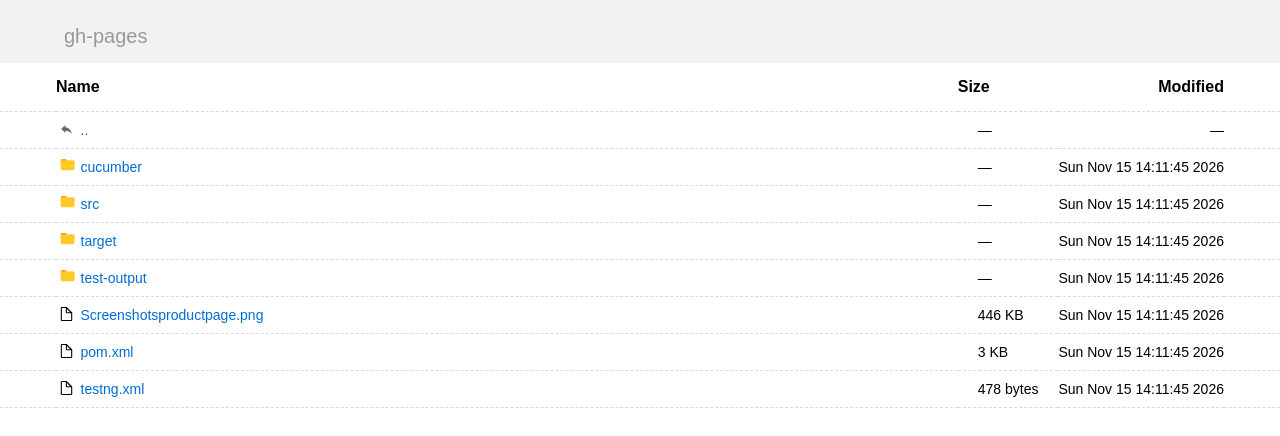
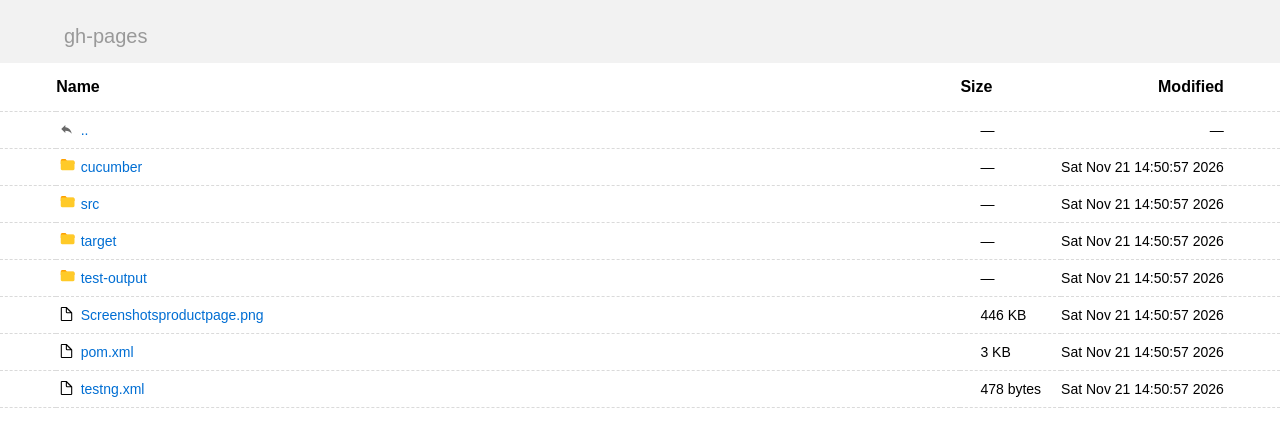
Before and after one commit to mamidisuryakumari/Test_Shop, a plain HTML site: page index.html in a window 1280 px wide. Drawn offline with Linux system fonts and the light colour scheme.

Commit message:
deploy: ff56a92eb7097fcf3bfad889e67cec6670d34ba5

```diff
--- a/index.html
+++ b/index.html
@@ -296,7 +296,7 @@
                 </a>
             </td>
             <td data-order="-1">&mdash;</td>
-            <td class="hideable"><time datetime="2026-11-15T14:11:45">Sun Nov 15 14:11:45 2026</time></td>
+            <td class="hideable"><time datetime="2026-11-21T14:50:57">Sat Nov 21 14:50:57 2026</time></td>
             <td class="hideable"></td>
         </tr>
 
@@ -309,7 +309,7 @@
                 </a>
             </td>
             <td data-order="-1">&mdash;</td>
-            <td class="hideable"><time datetime="2026-11-15T14:11:45">Sun Nov 15 14:11:45 2026</time></td>
+            <td class="hideable"><time datetime="2026-11-21T14:50:57">Sat Nov 21 14:50:57 2026</time></td>
             <td class="hideable"></td>
         </tr>
 
@@ -322,7 +322,7 @@
                 </a>
             </td>
             <td data-order="-1">&mdash;</td>
-            <td class="hideable"><time datetime="2026-11-15T14:11:45">Sun Nov 15 14:11:45 2026</time></td>
+            <td class="hideable"><time datetime="2026-11-21T14:50:57">Sat Nov 21 14:50:57 2026</time></td>
             <td class="hideable"></td>
         </tr>
 
@@ -335,7 +335,7 @@
                 </a>
             </td>
             <td data-order="-1">&mdash;</td>
-            <td class="hideable"><time datetime="2026-11-15T14:11:45">Sun Nov 15 14:11:45 2026</time></td>
+            <td class="hideable"><time datetime="2026-11-21T14:50:57">Sat Nov 21 14:50:57 2026</time></td>
             <td class="hideable"></td>
         </tr>
 
@@ -348,7 +348,7 @@
                 </a>
             </td>
             <td data-order="457612">446 KB</td>
-            <td class="hideable"><time datetime="2026-11-15T14:11:45">Sun Nov 15 14:11:45 2026</time></td>
+            <td class="hideable"><time datetime="2026-11-21T14:50:57">Sat Nov 21 14:50:57 2026</time></td>
             <td class="hideable"></td>
         </tr>
 
@@ -361,7 +361,7 @@
                 </a>
             </td>
             <td data-order="3745">3 KB</td>
-            <td class="hideable"><time datetime="2026-11-15T14:11:45">Sun Nov 15 14:11:45 2026</time></td>
+            <td class="hideable"><time datetime="2026-11-21T14:50:57">Sat Nov 21 14:50:57 2026</time></td>
             <td class="hideable"></td>
         </tr>
 
@@ -374,7 +374,7 @@
                 </a>
             </td>
             <td data-order="478">478 bytes</td>
-            <td class="hideable"><time datetime="2026-11-15T14:11:45">Sun Nov 15 14:11:45 2026</time></td>
+            <td class="hideable"><time datetime="2026-11-21T14:50:57">Sat Nov 21 14:50:57 2026</time></td>
             <td class="hideable"></td>
         </tr>
 
```
Also changed, not shown: cucumber/index.html (+1 -1 lines), cucumber/selenium/QA/index.html (+3 -3 lines), cucumber/selenium/index.html (+1 -1 lines).
